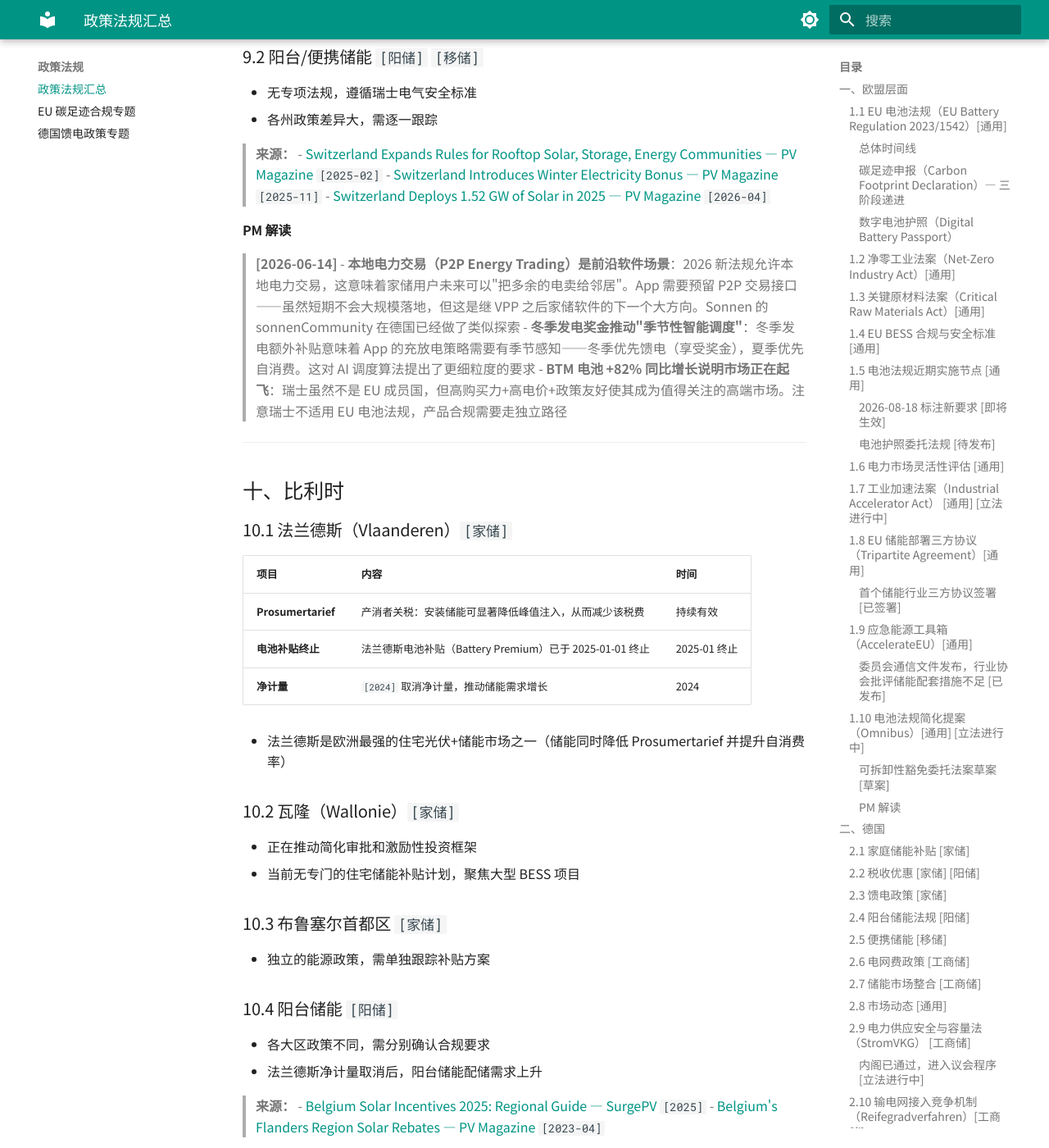
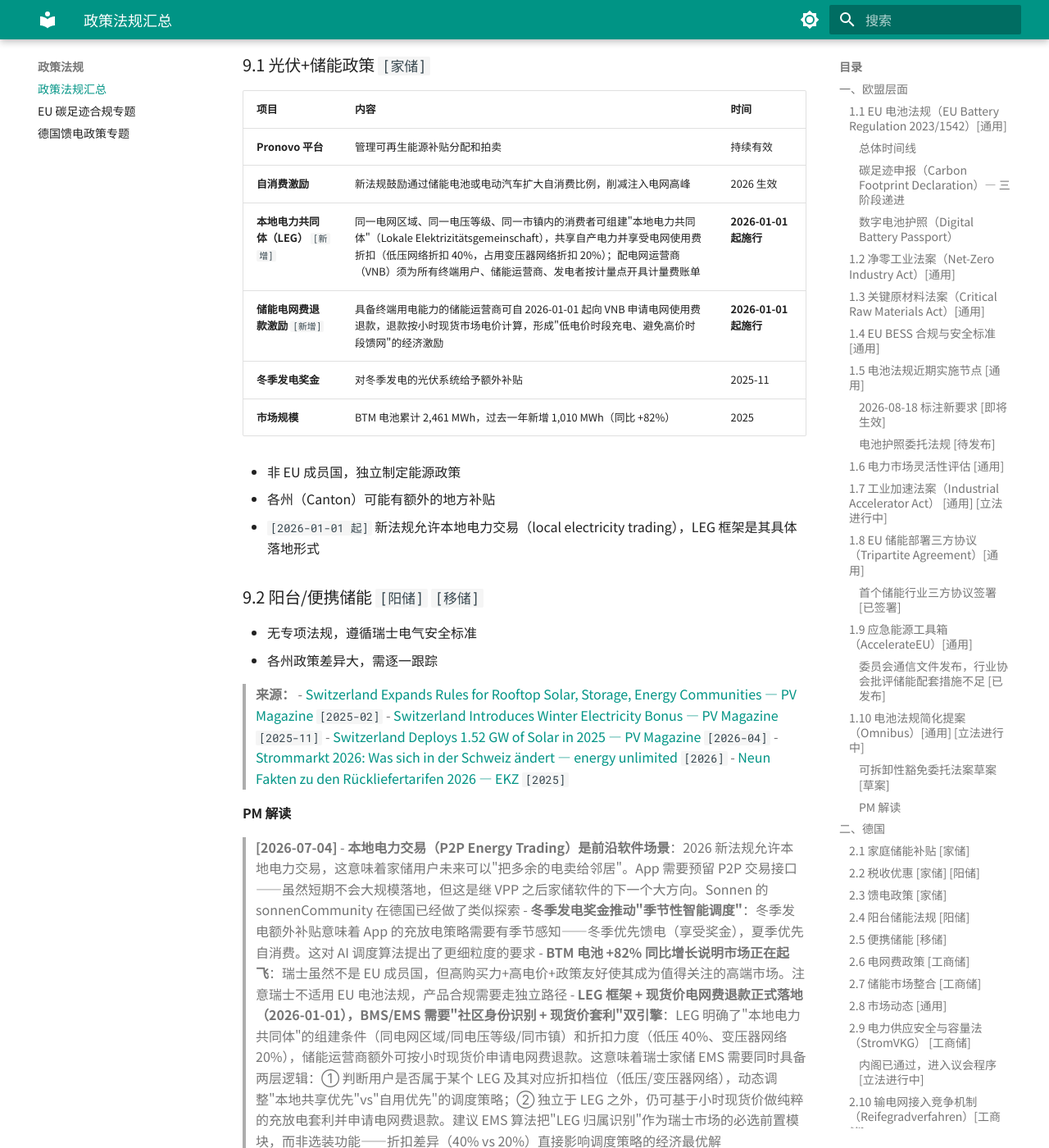
Before and after one commit to jeff9141/energy-storage-intel, an MkDocs documentation site: the page built from docs/policy/energy_storage_policy_regulations.md, in a window 1280 px wide and 1400 px high, scrolled down 38443 px. Shown: the whole window at 82% size. Built offline with MkDocs 1.6.1 and Material for MkDocs 9.7.7, drawn with Linux system fonts in a browser that asks for light colours; some of the changed text lies outside the part shown.

Commit message:
定时更新：政策法规信息收集 2026-07-04

```diff
--- a/docs/policy/energy_storage_policy_regulations.md
+++ b/docs/policy/energy_storage_policy_regulations.md
@@ -1,6 +1,6 @@
 # 储能行业政策法规汇总
 
-> 最后更新：2026-07-03
+> 最后更新：2026-07-04
 > 覆盖地区：欧洲（全覆盖）、澳大利亚
 
 **适用品类标记说明：**
@@ -771,7 +771,10 @@ BNetzA 公布新电网费体系（Allgemeine Netzentgeltsystematik Strom，AgNes
 |------|------|------|
 | **RD 244/2019** | 自消费基础框架，compensación simplificada 机制：按 PVPC 现货价格月度结算余电，不跨月滚存 | 持续有效，截至 2026 无重大修订 |
 | **PVPC 余电价格** | 平均 €0.04–€0.12/kWh（随小时和季节波动） | 2025-2026 |
-| **集体自消费扩展** | 共享半径扩大至 5 km，新增"自消费管理人"角色 | 2025 |
+| **集体自消费扩展** | 共享半径扩大至 5 km（≤5 MW 项目适用），新增"自消费管理人"（gestor de autoconsumo）角色，代表参与消费者统一对接配电商/售电商 | 2025 提出；**2026-03-20 经 RDL 7/2026 正式立法** |
+| **双重模式兼容** `[新增]` | 允许消费者同时参与"无余电个体自消费"与"电网关联式集体自消费"两种模式，此前二者互斥 | **2026-03-20（RDL 7/2026）** |
+
+**RDL 7/2026 背景：** 该法令是西班牙政府应对中东（伊朗/霍尔木兹海峡）能源危机的"综合应对计划"（Plan Integral de Respuesta a la Crisis en Oriente Medio）组成部分，与 EU 层面 AccelerateEU 应急工具箱（见 1.9）同属危机响应政策序列，核心目标是加速自消费和分布式能源社区落地以降低对外部能源依赖。
 
 ### 5.2 补贴政策 `[家储]`
 
@@ -794,6 +797,9 @@ BNetzA 公布新电网费体系（Allgemeine Netzentgeltsystematik Strom，AgNes
 > - [Solar Panels Spain 2026: IDAE Grants — SurgePV](https://www.surgepv.com/blog/residential-solar-adoption-spain) `[2026]`
 > - [Spain Allocates €840M for Storage — Energy Storage News](https://www.energy-storage.news/spain-allocates-e840-million-funds-for-storage-projects-passes-grid-resilience-decree/) `[2025]`
 > - [Spain Awards 133 Storage Projects — PV Magazine](https://www.pv-magazine.com/2025/12/01/spain-awards-133-energy-storage-projects-totaling-2-4-gw-and-10-gwh/) `[2025-12]`
+> - [Real Decreto-ley 7/2026 y autoconsumo: qué cambia en 2026 — Araoz & Rueda](https://www.araozyrueda.com/autoconsumo-compartido-espana/) `[2026-03]`
+> - [BOE-A-2026-6544: Real Decreto-ley 7/2026, de 20 de marzo, Plan Integral de Respuesta a la Crisis en Oriente Medio — BOE](https://www.boe.es/buscar/act.php?id=BOE-A-2026-6544) `[2026-03]`
+> - [Ampliado hasta los 5 kilómetros el límite al autoconsumo — PV Magazine España](https://www.pv-magazine.es/2026/03/23/ampliado-hasta-los-5-kilometros-el-limite-al-autoconsumo-una-las-medidas-para-mitigar-el-impacto-de-la-guerra-en-oriente-proximo/) `[2026-03]`
 
 ### 5.4 市场动态 `[通用]`
 
@@ -829,12 +835,13 @@ BNetzA 公布新电网费体系（Allgemeine Netzentgeltsystematik Strom，AgNes
 
 #### PM 解读
 
-> **[2026-06-28]**
+> **[2026-07-04]**
 > - **PVPC 现货价波动大（€0.04-0.12/kWh），分时电价优化能力是西班牙市场的核心软件差异化**：余电按小时现货价结算且不跨月，用户的实际收益高度依赖"什么时候充、什么时候放"。App 必须集成 PVPC 实时电价数据，并提供可视化的"最优充放电时间窗口"建议。Zendure 在这块已经有 AI 驱动的分时优化，是对标方向
 > - **集体自消费 5 km 扩展打开社区级储能管理场景**：5 km 共享半径 + "自消费管理人"角色，意味着未来可能出现"一个管理人管理多户储能"的 B 端场景。App 架构需要考虑"多设备多用户"的管理模式。短期不急，但值得在产品路线图上标记
 > - **各自治区政策碎片化增加本地化复杂度**：住宅储能补贴由各自治区管理，不是联邦统一标准。App 中的"补贴查询"功能如果做西班牙市场，需要按地区适配——用户输入邮编后展示对应区域的补贴信息
 > - **BESS 管线+464%、装机+589% 说明西班牙大型储能市场正在爆发，但住宅端受益有限**：Q1 2026 的数据爆发来自大型独立 BESS 和光储捆绑的商业项目，不是住宅补贴政策驱动。对家储产品线的含义：西班牙整体政策环境向好、市场生态趋于成熟，可以把西班牙纳入"2027-2028 进入"的候补市场，但当前不应把住宅端管线爆发误读为 C 端消费市场的信号
 > - **EU 批准 €90 亿容量机制是西班牙工商储 B 端的重要政策锚点，但住宅端无直接受益**：容量机制覆盖发电、储能和需求侧响应，BESS 通过竞价获得可用性补偿。10 年周期 + €9 亿/年的体量为大型独立 BESS 项目提供了稳定收益预期，是西班牙 B 端工商储市场爆发的政策底座（与管线+464% 的市场数据相互印证）。对产品策略的含义：西班牙大型 BESS 的收益路径已从"纯套利"升级为"容量补偿 + 套利"双轨，B 端 EMS 平台需要增加"容量机制合规运营"模块（确保设备在系统压力时段可用并可被调用），并在 B 端报价场景中将容量机制收益纳入 IRR 测算——这会显著缩短西班牙 BESS 项目的投资回收期
+> - **RDL 7/2026"双重模式兼容"打开家储+集体自消费叠加的新产品场景，App 需要支持单用户多份额账本**：此前个体自消费（无余电）与电网关联式集体自消费互斥，新规允许同一消费者同时参与两种模式——例如自家屋顶光伏优先自用，不足部分再从楼宇集体自消费池按份额补充。这是西班牙特有的场景，此前 App 的账户模型假设"一户一个自消费主体"，现在需要支持"个体账本 + 集体份额账本"并行核算，收益/账单页面需要分别列示两笔来源，避免用户混淆。建议放在 2027 西班牙市场深化阶段的产品需求清单中，短期可先在后端数据模型层面预留字段，避免后续大改
 
 ---
 
@@ -1111,12 +1118,14 @@ Ofgem 的 LDES Cap and Floor 机制为长时储能（抽水蓄能、压缩空气
 |------|------|------|
 | **Pronovo 平台** | 管理可再生能源补贴分配和拍卖 | 持续有效 |
 | **自消费激励** | 新法规鼓励通过储能电池或电动汽车扩大自消费比例，削减注入电网高峰 | 2026 生效 |
+| **本地电力共同体（LEG）** `[新增]` | 同一电网区域、同一电压等级、同一市镇内的消费者可组建"本地电力共同体"（Lokale Elektrizitätsgemeinschaft），共享自产电力并享受电网使用费折扣（低压网络折扣 40%，占用变压器网络折扣 20%）；配电网运营商（VNB）须为所有终端用户、储能运营商、发电者按计量点开具计量费账单 | **2026-01-01 起施行** |
+| **储能电网费退款激励** `[新增]` | 具备终端用电能力的储能运营商可自 2026-01-01 起向 VNB 申请电网使用费退款，退款按小时现货市场电价计算，形成"低电价时段充电、避免高价时段馈网"的经济激励 | **2026-01-01 起施行** |
 | **冬季发电奖金** | 对冬季发电的光伏系统给予额外补贴 | 2025-11 |
 | **市场规模** | BTM 电池累计 2,461 MWh，过去一年新增 1,010 MWh（同比 +82%） | 2025 |
 
 - 非 EU 成员国，独立制定能源政策
 - 各州（Canton）可能有额外的地方补贴
-- `[2026]` 新法规允许本地电力交易（local electricity trading）
+- `[2026-01-01 起]` 新法规允许本地电力交易（local electricity trading），LEG 框架是其具体落地形式
 
 ### 9.2 阳台/便携储能 `[阳储]` `[移储]`
 
@@ -1127,13 +1136,16 @@ Ofgem 的 LDES Cap and Floor 机制为长时储能（抽水蓄能、压缩空气
 > - [Switzerland Expands Rules for Rooftop Solar, Storage, Energy Communities — PV Magazine](https://www.pv-magazine.com/2025/02/24/switzerland-expands-rules-for-rooftop-solar-storage-energy-communities/) `[2025-02]`
 > - [Switzerland Introduces Winter Electricity Bonus — PV Magazine](https://www.pv-magazine.com/2025/11/27/switzerland-introduces-winter-electricity-bonus-for-solar-installations/) `[2025-11]`
 > - [Switzerland Deploys 1.52 GW of Solar in 2025 — PV Magazine](https://www.pv-magazine.com/2026/04/08/switzerland-deploys-1-52-gw-of-solar-in-2025/) `[2026-04]`
+> - [Strommarkt 2026: Was sich in der Schweiz ändert — energy unlimited](https://www.energyunlimited.ch/solar-ratgeber/strommarkt-2026-was-sich-in-der-schweiz-aendert) `[2026]`
+> - [Neun Fakten zu den Rückliefertarifen 2026 — EKZ](https://www.ekz.ch/de/blue/wissen/2025/rueckliefertarife-2026.html) `[2025]`
 
 #### PM 解读
 
-> **[2026-06-14]**
+> **[2026-07-04]**
 > - **本地电力交易（P2P Energy Trading）是前沿软件场景**：2026 新法规允许本地电力交易，这意味着家储用户未来可以"把多余的电卖给邻居"。App 需要预留 P2P 交易接口——虽然短期不会大规模落地，但这是继 VPP 之后家储软件的下一个大方向。Sonnen 的 sonnenCommunity 在德国已经做了类似探索
 > - **冬季发电奖金推动"季节性智能调度"**：冬季发电额外补贴意味着 App 的充放电策略需要有季节感知——冬季优先馈电（享受奖金），夏季优先自消费。这对 AI 调度算法提出了更细粒度的要求
 > - **BTM 电池 +82% 同比增长说明市场正在起飞**：瑞士虽然不是 EU 成员国，但高购买力+高电价+政策友好使其成为值得关注的高端市场。注意瑞士不适用 EU 电池法规，产品合规需要走独立路径
+> - **LEG 框架 + 现货价电网费退款正式落地（2026-01-01），BMS/EMS 需要"社区身份识别 + 现货价套利"双引擎**：LEG 明确了"本地电力共同体"的组建条件（同电网区域/同电压等级/同市镇）和折扣力度（低压 40%、变压器网络 20%），储能运营商额外可按小时现货价申请电网费退款。这意味着瑞士家储 EMS 需要同时具备两层逻辑：① 判断用户是否属于某个 LEG 及其对应折扣档位（低压/变压器网络），动态调整"本地共享优先"vs"自用优先"的调度策略；② 独立于 LEG 之外，仍可基于小时现货价做纯粹的充放电套利并申请电网费退款。建议 EMS 算法把"LEG 归属识别"作为瑞士市场的必选前置模块，而非选装功能——折扣差异（40% vs 20%）直接影响调度策略的经济最优解
 
 ---
 
```
